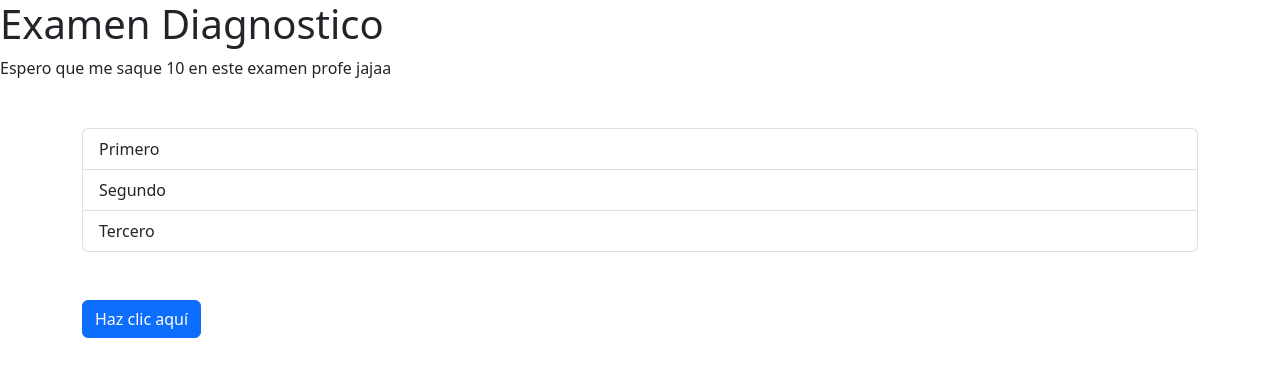
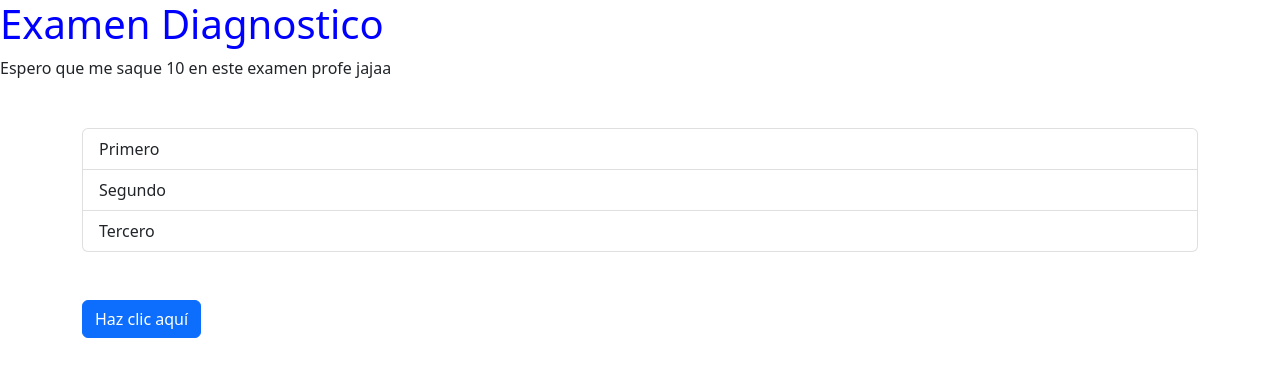
Before and after one commit to Christian20233tn137/Diagnostico, a plain HTML site: page index.html in a window 1280 px wide. Drawn offline with Linux system fonts and the light colour scheme.

Commit message:
cambio en el branch

```diff
--- /dev/null
+++ b/css/branch.css
@@ -0,0 +1,3 @@
+h1 {
+    color: blue;
+}
--- a/index.html
+++ b/index.html
@@ -5,6 +5,7 @@
     <meta name="viewport" content="width=device-width, initial-scale=1.0">
     <link rel="stylesheet" href="js/bootstrap.js">
     <link rel="stylesheet" href="css/bootstrap.css">
+    <link rel="stylesheet" href="css/branch.css">
     <title>Examen Diagnostico</title>
 </head>
 <body>
```
